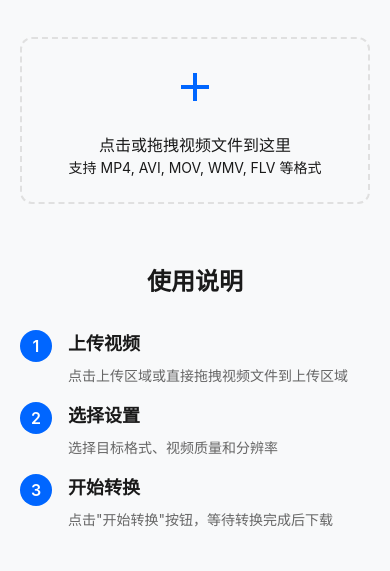
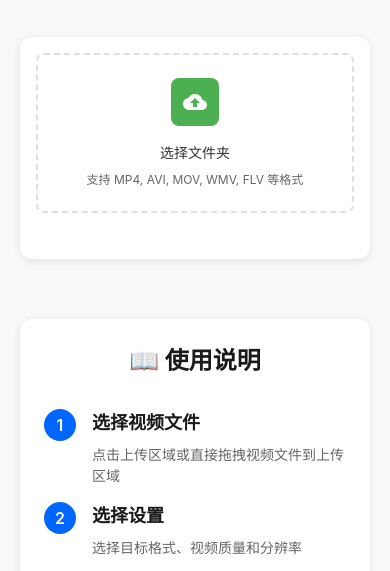
Before and after one commit to shenyucompany/tools, a plain HTML site: page frontend/video-converter/video-converter.html in a window 390 px wide. Shown: the part 182-753 px from the top of the page. Drawn offline with Linux system fonts and the light colour scheme.

Commit message:
[Yuanbo] #N/A modify css

```diff
--- a/frontend/video-converter/styles.css
+++ b/frontend/video-converter/styles.css
@@ -1,6 +1,10 @@
 .converter-container {
     max-width: 800px;
     margin: 0 auto;
+    background: white;
+    border-radius: 12px;
+    box-shadow: 0 2px 8px rgba(0,0,0,0.1);
+    padding: 24px;
 }
 
 .upload-section {
@@ -8,47 +12,71 @@
 }
 
 .upload-area {
-    border: 2px dashed var(--border-color);
-    border-radius: 12px;
-    padding: 40px;
-    text-align: center;
+    border: 2px dashed #e0e0e0;
+    border-radius: 8px;
     cursor: pointer;
     transition: all 0.3s ease;
+    background: #fff;
+    min-height: 200px;
+    display: flex;
+    align-items: center;
+    justify-content: center;
 }
 
 .upload-area:hover {
-    border-color: var(--accent-color);
-    background-color: rgba(0, 102, 255, 0.02);
+    border-color: #4CAF50;
+    background-color: rgba(76, 175, 80, 0.05);
 }
 
 .upload-area.drag-over {
-    border-color: var(--accent-color);
-    background-color: rgba(0, 102, 255, 0.05);
+    border-color: #4CAF50;
+    background-color: rgba(76, 175, 80, 0.1);
+}
+
+.upload-content {
+    text-align: center;
+    padding: 20px;
+}
+
+.upload-icon-wrapper {
+    width: 64px;
+    height: 64px;
+    margin: 0 auto 16px;
+    background: #4CAF50;
+    border-radius: 8px;
+    display: flex;
+    align-items: center;
+    justify-content: center;
 }
 
 .upload-icon {
-    width: 48px;
-    height: 48px;
-    fill: var(--accent-color);
-    margin-bottom: 16px;
+    width: 32px;
+    height: 32px;
+    fill: white;
+}
+
+.upload-text {
+    margin-top: 16px;
 }
 
 .upload-text p {
     margin: 0;
-    color: var(--text-primary);
+    color: #333;
+    font-size: 16px;
+    font-weight: 500;
 }
 
 .upload-hint {
-    font-size: 14px;
-    color: var(--text-secondary);
-    margin-top: 8px;
+    font-size: 14px !important;
+    color: #666 !important;
+    margin-top: 8px !important;
+    font-weight: normal !important;
 }
 
 .settings-section {
     background: white;
     border-radius: 12px;
     padding: 24px;
-    box-shadow: var(--shadow);
 }
 
 .video-preview {
@@ -78,30 +106,50 @@
 .setting-group label {
     font-size: 14px;
     color: var(--text-secondary);
+    font-weight: 500;
 }
 
 .setting-group select {
-    padding: 8px 12px;
+    padding: 10px 12px;
     border: 1px solid var(--border-color);
-    border-radius: 6px;
+    border-radius: 8px;
     font-size: 14px;
     color: var(--text-primary);
     background-color: white;
+    cursor: pointer;
+    transition: all 0.3s ease;
+}
+
+.setting-group select:hover {
+    border-color: var(--accent-color);
+}
+
+.setting-group select:focus {
+    outline: none;
+    border-color: var(--accent-color);
+    box-shadow: 0 0 0 2px rgba(0, 102, 255, 0.1);
 }
 
 .convert-button {
     background-color: var(--accent-color);
     color: white;
     border: none;
-    border-radius: 6px;
+    border-radius: 8px;
     padding: 12px 24px;
     font-size: 16px;
+    font-weight: 500;
     cursor: pointer;
     transition: all 0.3s ease;
+    margin-top: 12px;
 }
 
 .convert-button:hover {
     background-color: #0052cc;
+}
+
+.convert-button:disabled {
+    background-color: #ccc;
+    cursor: not-allowed;
 }
 
 .progress-section {
@@ -139,11 +187,16 @@
 
 .manual {
     margin-top: 60px;
+    background: white;
+    border-radius: 12px;
+    padding: 32px;
+    box-shadow: 0 2px 8px rgba(0,0,0,0.1);
 }
 
 .manual h2 {
     text-align: center;
     margin-bottom: 30px;
+    color: var(--text-primary);
 }
 
 .manual-content {
@@ -185,14 +238,40 @@
 }
 
 @media (max-width: 768px) {
+    .converter-container {
+        padding: 16px;
+    }
+
     .upload-area {
-        padding: 24px;
+        min-height: 160px;
+    }
+
+    .upload-icon-wrapper {
+        width: 48px;
+        height: 48px;
+    }
+
+    .upload-icon {
+        width: 24px;
+        height: 24px;
+    }
+
+    .upload-text p {
+        font-size: 14px;
+    }
+
+    .upload-hint {
+        font-size: 12px !important;
     }
 
     .settings-section {
         padding: 16px;
     }
 
+    .manual {
+        padding: 24px;
+    }
+
     .manual-content {
         gap: 16px;
     }
--- a/frontend/video-converter/video-converter.html
+++ b/frontend/video-converter/video-converter.html
@@ -31,12 +31,16 @@
                 <div class="upload-section">
                     <div class="upload-area" id="dropArea">
                         <input type="file" id="fileInput" accept="video/*" hidden>
-                        <svg class="upload-icon" viewBox="0 0 24 24">
-                            <path d="M19 13h-6v6h-2v-6H5v-2h6V5h2v6h6v2z"/>
-                        </svg>
-                        <div class="upload-text">
-                            <p>点击或拖拽视频文件到这里</p>
-                            <p class="upload-hint">支持 MP4, AVI, MOV, WMV, FLV 等格式</p>
+                        <div class="upload-content">
+                            <div class="upload-icon-wrapper">
+                                <svg class="upload-icon" viewBox="0 0 24 24">
+                                    <path d="M19.35 10.04C18.67 6.59 15.64 4 12 4 9.11 4 6.6 5.64 5.35 8.04 2.34 8.36 0 10.91 0 14c0 3.31 2.69 6 6 6h13c2.76 0 5-2.24 5-5 0-2.64-2.05-4.78-4.65-4.96zM14 13v4h-4v-4H7l5-5 5 5h-3z"/>
+                                </svg>
+                            </div>
+                            <div class="upload-text">
+                                <p>选择文件夹</p>
+                                <p class="upload-hint">支持 MP4, AVI, MOV, WMV, FLV 等格式</p>
+                            </div>
                         </div>
                     </div>
                 </div>
@@ -95,12 +99,12 @@
             </div>
 
             <div class="manual">
-                <h2>使用说明</h2>
+                <h2>📖 使用说明</h2>
                 <div class="manual-content">
                     <div class="step">
                         <div class="step-number">1</div>
                         <div class="step-text">
-                            <h3>上传视频</h3>
+                            <h3>选择视频文件</h3>
                             <p>点击上传区域或直接拖拽视频文件到上传区域</p>
                         </div>
                     </div>
```
